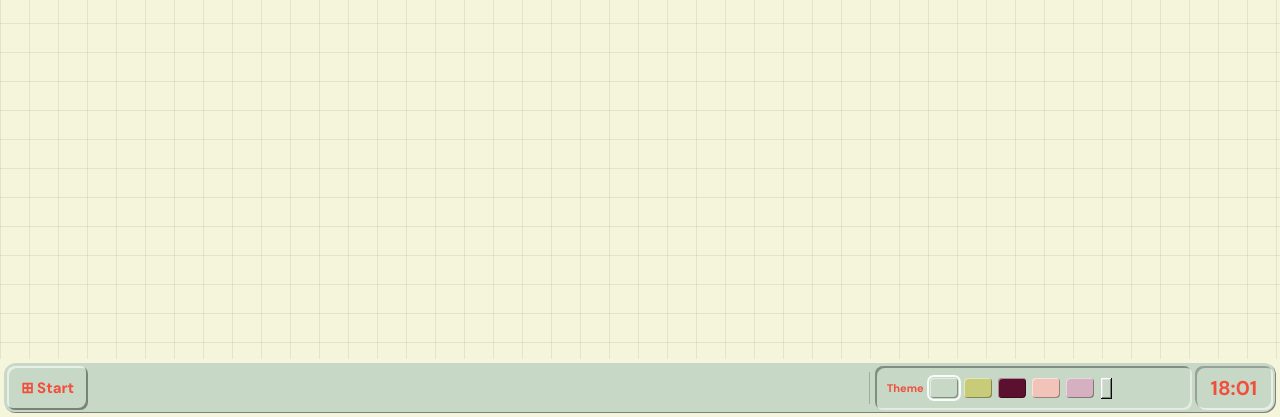
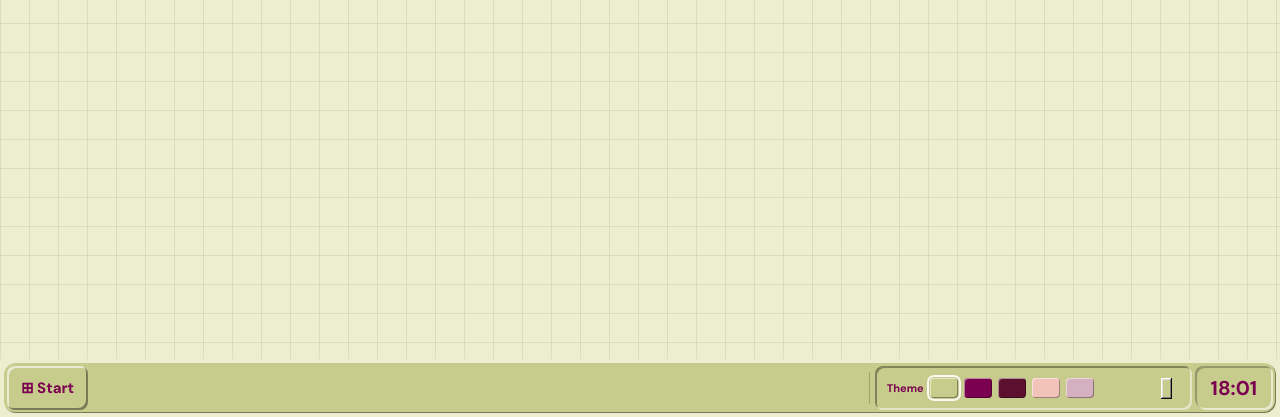
Before and after one commit to samudoescode/samudoescode.github.io, a plain HTML site: page index.html in a window 1280 px wide. Shown: the part 383-800 px from the top of the page. Drawn offline with Linux system fonts and the light colour scheme.

Commit message:
Restore custom cursor and olive-magenta paired palette

```diff
--- a/index.html
+++ b/index.html
@@ -9,9 +9,10 @@
     * { box-sizing: border-box; margin: 0; padding: 0; }
 
     :root {
-      --bg:     #c7d8c6;   /* surface: taskbar, windows, titlebar */
-      --accent: #f34e3c;   /* accent:  text, button bg, icons     */
-      --cream:  #f5f5db;   /* desktop grid background             */
+      --bg:     #c7cc8d;   /* surface: taskbar, windows, titlebar */
+      --accent: #7b004f;   /* accent:  text, button bg, icons     */
+      --cream:  #eceecf;   /* desktop grid background             */
+      --cursor-custom: url("file:///C:/Users/LENOVO/.cursor/projects/c-Users-LENOVO-Desktop-samudoescode-github-io/assets/c__Users_LENOVO_AppData_Roaming_Cursor_User_workspaceStorage_15ea55404aa38275418093e8b5fd0673_images_Cursors-f456efbd-5a63-4bb6-b65e-ad0abdabb49b.png") 2 2;
       --g0:     #ffffff;
       --g1:     #dfdfdf;
       --g2:     #c7d8c6;   /* keep --g2 alias for legacy refs     */
@@ -32,11 +33,11 @@
       background: var(--cream);
       overflow: hidden;
       height: 100vh; width: 100vw;
-      cursor: default;
+      cursor: var(--cursor-custom), default;
       user-select: none;
     }
     a, button, .desk-icon, .tb-btn, .start-btn, .bar-btn, .wc-btn, .sb-item, .ctx-i, .cal-day, .win-resize, #hue-slider {
-      cursor: pointer !important;
+      cursor: var(--cursor-custom), pointer !important;
     }
 
     /* ── DESKTOP ── */
@@ -601,12 +602,12 @@
   <div class="tb-divider"></div>
   <div class="palette-strip">
     <span class="pal-label">Theme</span>
-    <div class="pal-swatch active" data-bg="#c7d8c6" data-accent="#f34e3c" title="Sage"   style="background:#c7d8c6;"></div>
-    <div class="pal-swatch"        data-bg="#c8cc78" data-accent="#5a6818" title="Olive"  style="background:#c8cc78;"></div>
+    <div class="pal-swatch active" data-bg="#c7cc8d" data-accent="#7b004f" title="Olive + Magenta" style="background:#c7cc8d;"></div>
+    <div class="pal-swatch"        data-bg="#7b004f" data-accent="#c7cc8d" title="Magenta + Olive (Inverted)" style="background:#7b004f;"></div>
     <div class="pal-swatch"        data-bg="#5c1030" data-accent="#e890b0" title="Wine"   style="background:#5c1030;"></div>
     <div class="pal-swatch"        data-bg="#f2c3b9" data-accent="#1e207a" title="Blush"  style="background:#f2c3b9;"></div>
     <div class="pal-swatch"        data-bg="#d4b0c0" data-accent="#2a2870" title="Mauve"  style="background:#d4b0c0;"></div>
-    <input type="range" id="hue-slider" min="0" max="360" value="6" style="width:80px;" />
+    <input type="range" id="hue-slider" min="0" max="360" value="321" style="width:80px;" />
   </div>
   <div class="tb-clock" id="clock">00:00</div>
 </div>
@@ -1035,8 +1036,8 @@ document.addEventListener('keydown', e=>{ if(e.key==='Escape') hideCtx(); });
 // ACCENT → all text, button backgrounds, icons
 // ═══════════════════════════════════════════
 
-let currentBg = '#c7d8c6';
-let currentAccent = '#f34e3c';
+let currentBg = '#c7cc8d';
+let currentAccent = '#7b004f';
 
 function hexToHsl(hex) {
   let r=parseInt(hex.slice(1,3),16)/255,g=parseInt(hex.slice(3,5),16)/255,b=parseInt(hex.slice(5,7),16)/255;
```
